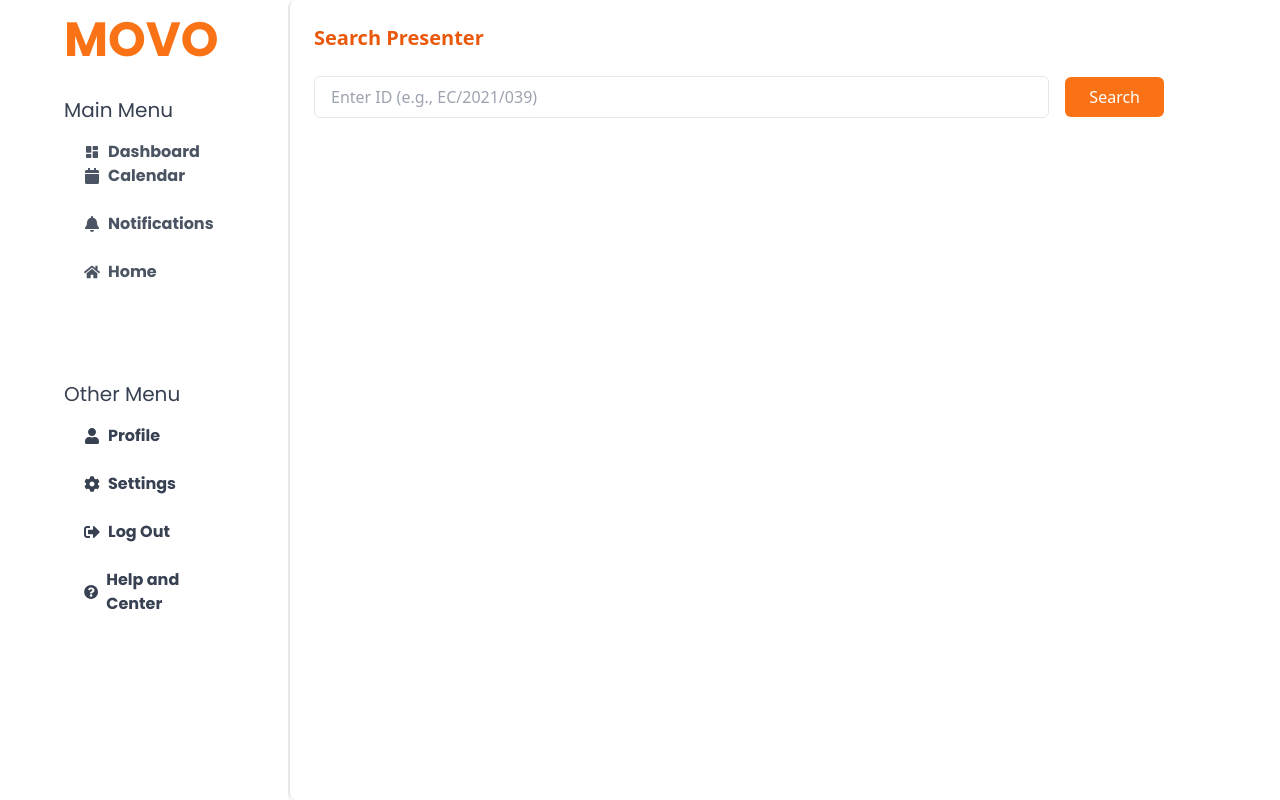
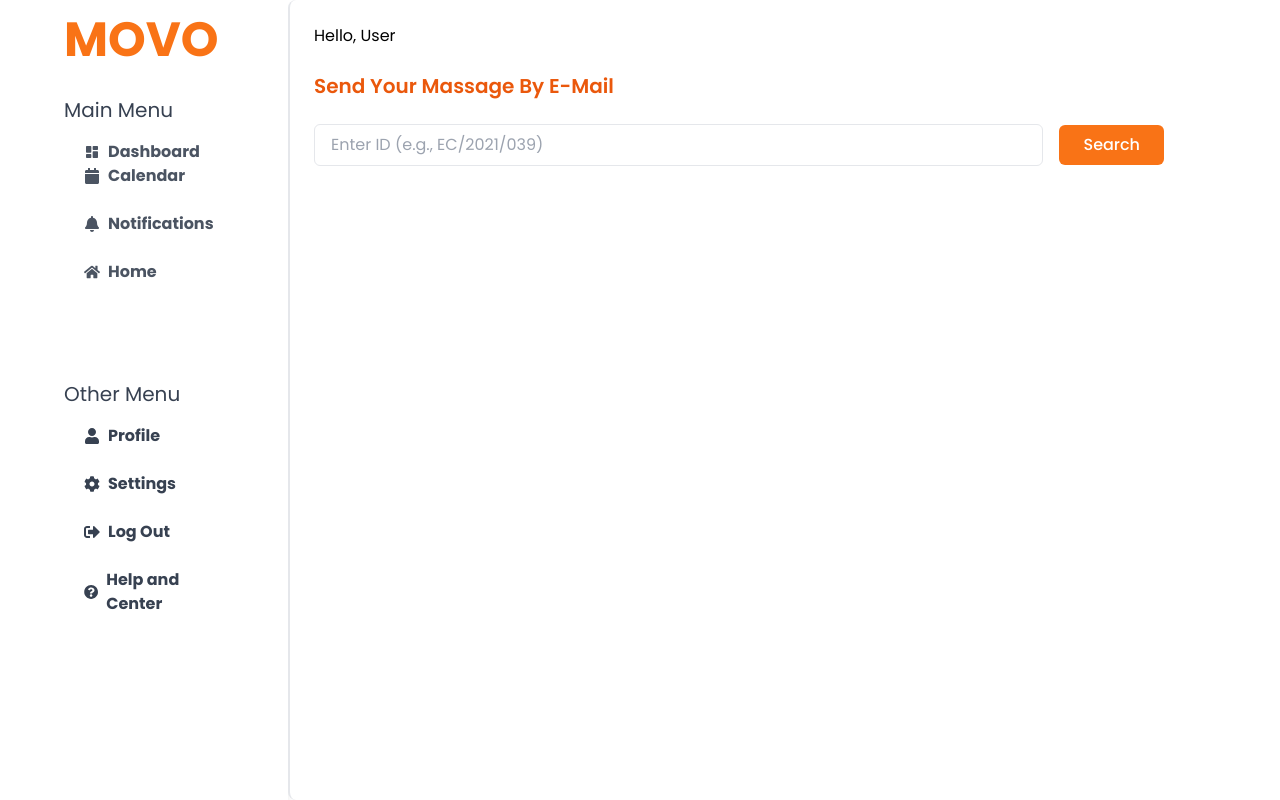
Before and after one commit to PathumUdayanga2002/movo-v2, a React (Vite) app in the folder frontend/: page /email/send-message in a window 1280 px wide. Built offline with nearby package versions, Linux system fonts and the light colour scheme; no server answers; sample sign-in values are in the browser's storage.

Commit message:
add username style in email sender

```diff
--- a/frontend/src/Admin/Email/EmailSender.jsx
+++ b/frontend/src/Admin/Email/EmailSender.jsx
@@ -78,19 +78,27 @@ const EmailSender = () => {
       alert("Failed to send email!");
       console.error(error.response || error.message);
     }
+
   };
 
+  const userName = localStorage.getItem("name") || "User";
+
   return (
-    <div className=" flex flex-row ">
+    <div className=" flex flex-row font-poppins">
       {/* sidebar */}
       <div>
         <Sidebar />
       </div>
       {/* email sender */}
       <div className=" flex w-max h-auto">
+
         <div className="flex flex-col gap-6 bg-white  border-l-2 rounded-lg p-6 w-[900px]">
+        <h1 >
+Hello, {userName}
+            </h1>
           <h2 className="text-xl font-semibold text-orange-600">
-            Search Presenter
+            Send Your Massage
+            By E-Mail
           </h2>
           <div className="flex items-center gap-4">
             <input
```
